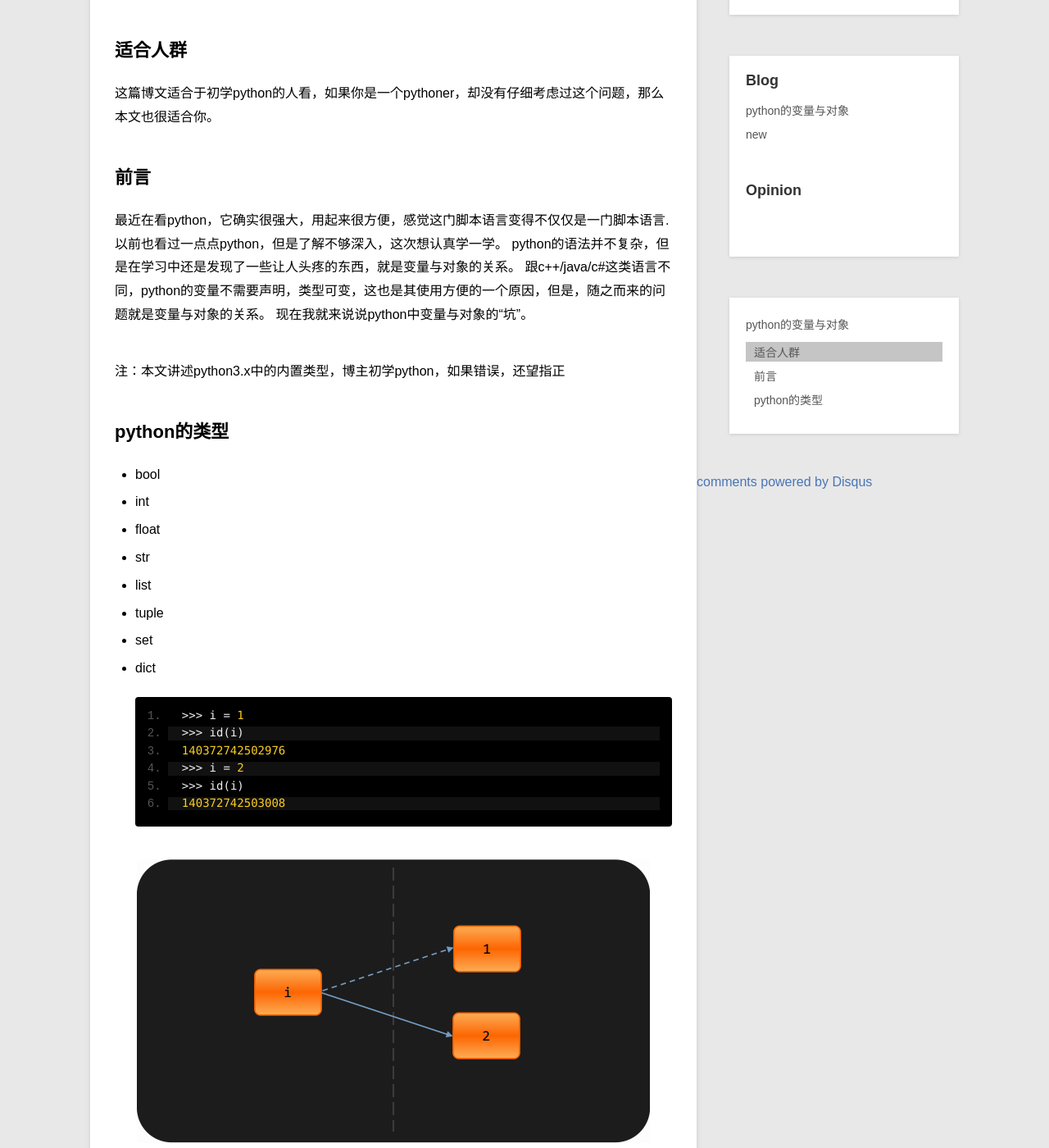
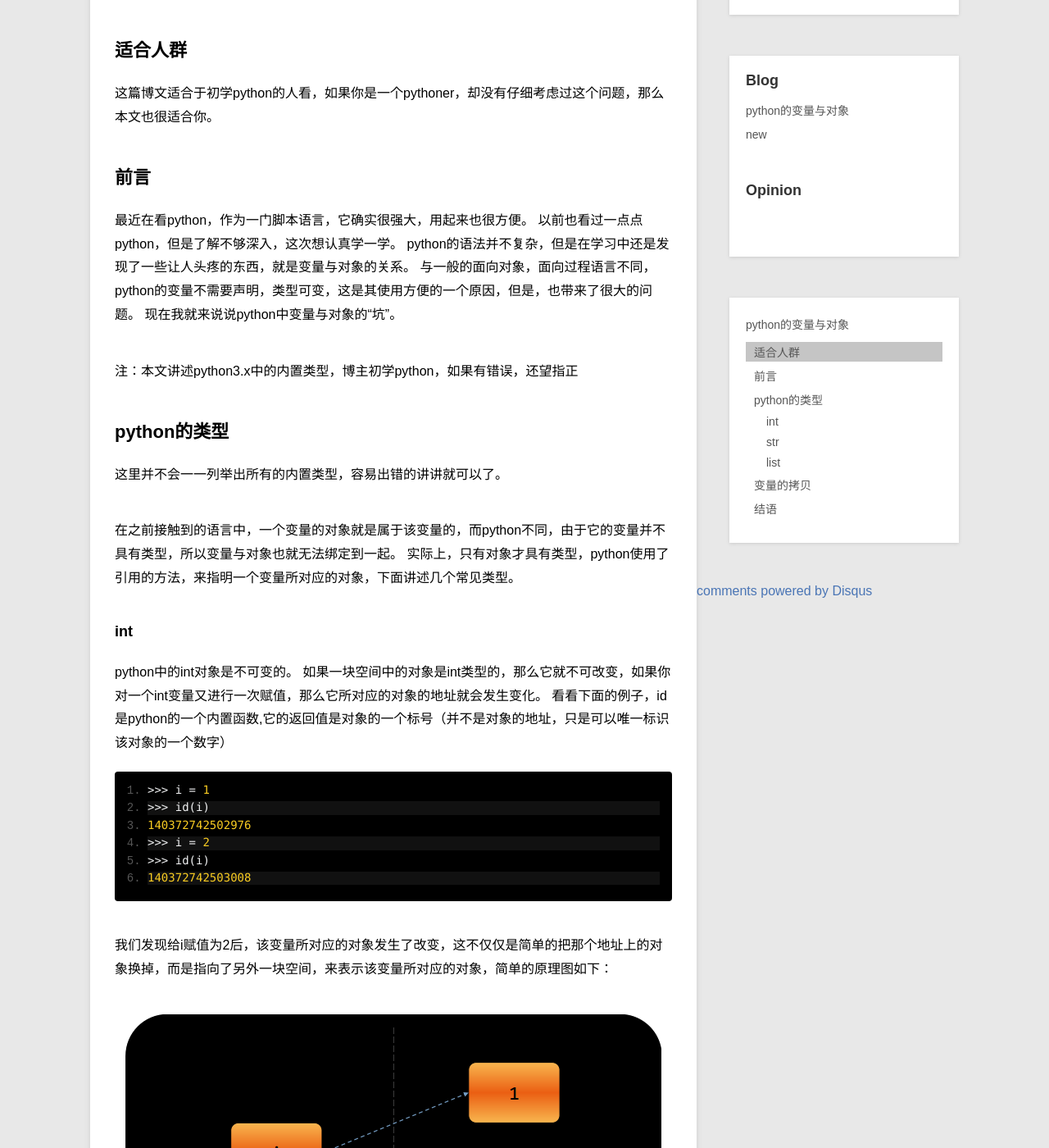
Before and after one commit to liuyongkang/liuyongkang.github.io, a Jekyll site: the page built from _posts/blog/2013-11-27-python的变量与对象.md, in a window 1280 px wide and 1400 px high, scrolled down 212 px. Shown: the whole window at 82% size. Built offline with Jekyll 4.4.1, drawn with Linux system fonts in a browser that asks for light colours; Markdown is read by kramdown in place of the engine named in the settings; comment, search, counter and statistics services are not loaded; some of the changed text lies outside the part shown.

Commit message:
python的变量与对象

```diff
--- a/_posts/blog/2013-11-27-python的变量与对象.md
+++ b/_posts/blog/2013-11-27-python的变量与对象.md
@@ -12,31 +12,162 @@ category: blog
 
 ##前言
 
-最近在看python，它确实很强大，用起来很方便，感觉这门脚本语言变得不仅仅是一门脚本语言.
+最近在看python，作为一门脚本语言，它确实很强大，用起来也很方便。
 以前也看过一点点python，但是了解不够深入，这次想认真学一学。
 python的语法并不复杂，但是在学习中还是发现了一些让人头疼的东西，就是变量与对象的关系。
-跟c++/java/c#这类语言不同，python的变量不需要声明，类型可变，这也是其使用方便的一个原因，但是，随之而来的问题就是变量与对象的关系。
+与一般的面向对象，面向过程语言不同，python的变量不需要声明，类型可变，这是其使用方便的一个原因，但是，也带来了很大的问题。
 现在我就来说说python中变量与对象的“坑”。
 
-注：本文讲述python3.x中的内置类型，博主初学python，如果错误，还望指正
+注：本文讲述python3.x中的内置类型，博主初学python，如果有错误，还望指正
 
 
 ##python的类型
 
-* bool
-* int
-* float
-* str
-* list
-* tuple
-* set
-* dict
+这里并不会一一列举出所有的内置类型，容易出错的讲讲就可以了。
 
-        >>> i = 1
-        >>> id(i)
-        140372742502976
-        >>> i = 2
-        >>> id(i)
-        140372742503008
+在之前接触到的语言中，一个变量的对象就是属于该变量的，而python不同，由于它的变量并不具有类型，所以变量与对象也就无法绑定到一起。
+实际上，只有对象才具有类型，python使用了引用的方法，来指明一个变量所对应的对象，下面讲述几个常见类型。
 
-![int类型](/images/python的变量与对象/int.png)
+###int
+
+python中的int对象是不可变的。
+如果一块空间中的对象是int类型的，那么它就不可改变，如果你对一个int变量又进行一次赋值，那么它所对应的对象的地址就会发生变化。
+看看下面的例子，id是python的一个内置函数,它的返回值是对象的一个标号（并不是对象的地址，只是可以唯一标识该对象的一个数字）
+
+	>>> i = 1
+	>>> id(i)
+	140372742502976
+	>>> i = 2
+	>>> id(i)
+	140372742503008
+
+我们发现给i赋值为2后，该变量所对应的对象发生了改变，这不仅仅是简单的把那个地址上的对象换掉，而是指向了另外一块空间，来表示该变量所对应的对象，简单的原理图如下：
+
+![单个变量的对象图示](/images/python的变量与对象/int.png)
+
+如果还不够理解，那就再来看一个例子：
+
+
+	>>> ia = 1
+	>>> id(ia)
+	140372742502976
+	>>> ib = ia
+	>>> id(ib)
+	140372742502976
+	>>> ib = 2
+	>>> id(ib)
+	140372742503008
+
+在把ia赋值给ib后，我们发现，它们的对象是同一个。
+又一次给ib赋值后，int对象是不可变的，所以ib对应的对象的地址不再是原来的那个，再看看下面的原理图就会清楚很多。
+
+![两个变量的对象图示](/images/python的变量与对象/intab.png)
+
+说句题外话，如果你观察足够仔细，那么你会发现，在这两个小例子中值为1的对象和值为2的对象的地址都没有发生改变，原因是python的实现可能是考虑到了效率问题，[官方文档][1]指出，在-5~256之间的整数的地址不会发生变化，那么id值也就不会变。
+
+###str
+
+字符串类型的对象也是不可变的，而且对某一个字符进行修改还是出错，如下：
+
+	>>> s = 'hello'
+	>>> id(s)
+	140372715358056
+	>>> s = 'world'
+	>>> id(s)
+	140372715358168
+	>>> s[0] = 'h'
+	Traceback (most recent call last):
+	  File "<stdin>", line 1, in <module>
+	TypeError: 'str' object does not support item assignment
+
+原理与int类型基本相同，也就不再画了。
+
+###list
+
+列表与链表相似，一个list中可以有很多元素，并且每个元素的类型也不必相同，与前面两个类型不同，list是一个可变类型。
+一个例子：
+
+	>>> l = [1, 2, 4]
+	>>> l
+	[1, 2, 4]
+	>>> id(l)
+	140372742882584
+	>>> id(l[1])
+	140372742503008
+	>>>
+	>>>
+	>>> l[1] = 3
+	>>> l
+	[1, 3, 4]
+	>>> id(l)
+	140372742882584
+	>>> id(l[1])
+	140372742503040
+
+list中一个元素改变后，整个list对象的地址并不改变，只是有变化的元素的地址发生了改变，原理图如下：
+
+![list类型](/images/python的变量与对象/list.png)
+
+##变量的拷贝
+
+我们已经知道了，对变量直接赋值只是生成一个引用，并不是真正的拷贝，那么list和dict类型该如何拷贝呢，其实很简单：
+
+	>>> la = [1, 2, 3]
+	>>> id(la)
+	140372715504416
+	>>> lb = la[:]
+	>>> id(lb)
+	140372707721016
+	>>> la == lb
+	True
+	>>>
+	>>>
+	>>> da = {1:2, 3:4}
+	>>> id(da)
+	140372743029824
+	>>> db = da.copy()
+	>>> id(db)
+	140372715385632
+	>>> da == db
+	True
+
+但是这样就真的可以了吗，如果list中的元素还是一个list，那么会出现什么情况呢，看下面：
+
+
+	>>> la = [1, [2, 3], 4]
+	>>> lb = la[:]
+	>>> la == lb
+	True
+	>>> lb[1][0] = 3
+	>>> lb
+	[1, [3, 3], 4]
+	>>> la == lb
+	True
+
+其实这只是一个浅层的拷贝，只是把原来的list直接复制了过来，并没有关心里面还没有list，所以导致了错误。
+这一步的图示：
+
+![浅拷贝](/images/python的变量与对象/shallowcopy.png)
+
+那么拷贝list就很容易了，就是进行一个逐层向下的拷贝，可是自己实现起来又很不方便，标准库给我们提供了方法，使用如下：
+
+
+	>>> import copy
+	>>> la = [1, [2, 3], 4]
+	>>> lb = copy.copy(la)
+	>>> lc = copy.deepcopy(la)
+	>>> la == lb == lc
+	True
+	>>> lb[1][0] = 1
+	>>> lc[1][0] = 1
+	>>> la
+	[1, [1, 3], 4]
+
+最终的图示：
+
+![深拷贝](/images/python的变量与对象/deepcopy.png)
+
+##结语
+其实在python中，变量与对象的关系也没有那么复杂，它这样设计虽然看起来有一点不科学，但是它真的很好用，值的学一学。
+
+[1]: http://docs.python.org/2/c-api/int.html#PyInt_FromLong "python的官方文档"
```
Also changed, not shown: images/python的变量与对象/deepcopy.png (added), images/python的变量与对象/int.png, images/python的变量与对象/intab.png (added), images/python的变量与对象/list.png (added), images/python的变量与对象/shallowcopy.png (added).
